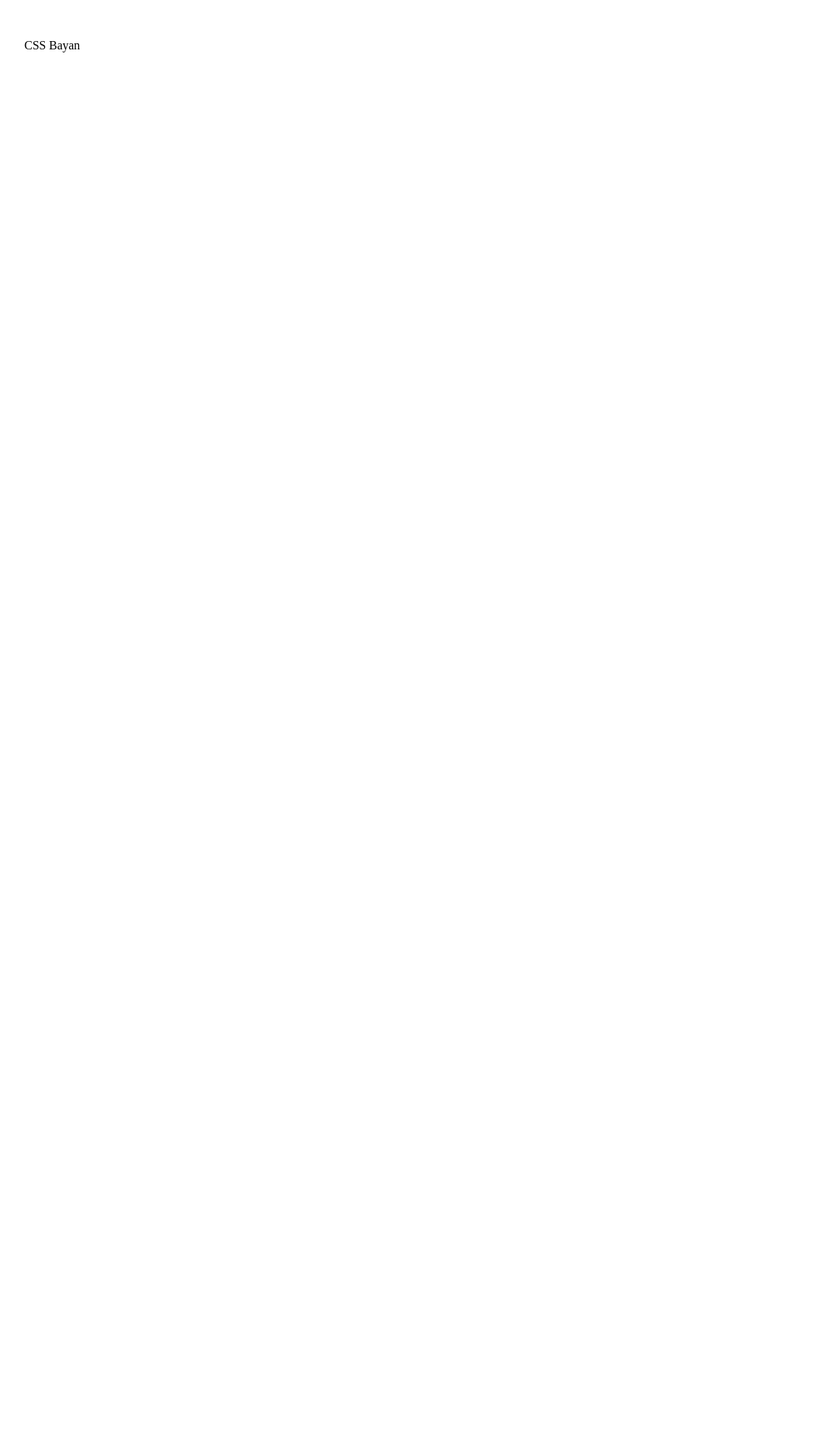
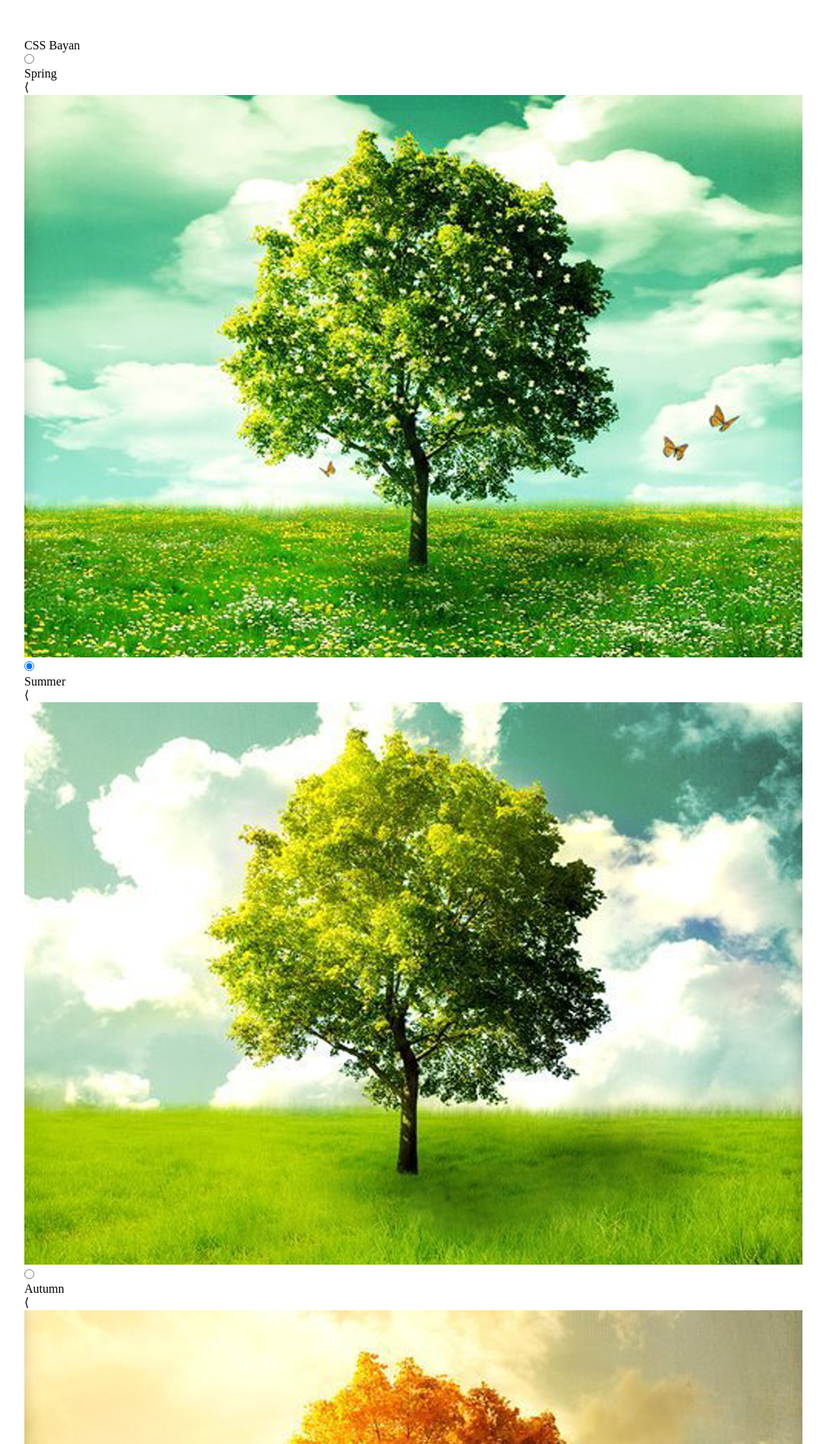
Before and after one commit to VOLSVIK/cssBayan, a plain HTML site: page cssBayan/index.html in a window 1280 px wide. Shown: the top 1900 px of the page at 76% size, without its empty margins (160-1247 px from the left). Before the commit the page ends 800 px from the top, so only its background shows below. Drawn offline with Linux system fonts and the light colour scheme.

Commit message:
feat: change index (Sun, 12-03-23 17:09:00)

```diff
--- a/cssBayan/index.html
+++ b/cssBayan/index.html
@@ -11,5 +11,38 @@
 </head>
 <body>
   <div class="titleBayan">CSS Bayan</div>
+  <div class="memeContentAll">
+    <div class="memeContent">
+        <input type="radio" name="meme" id="meme1"/>
+        <label for="meme1">
+          <div class="memeLine"></div>
+          <div class="memeTitle">
+            <a class="memeText">Spring</a><div class="memeArrow">&lang;</div>
+          </div>
+          <img src="spring.png" alt="spring" class="memePicture01">
+        </label>
+    </div>
+    <div class="memeContent">
+      <input type="radio" name="meme" id="meme2" checked="checked"/>
+      <label for="meme2">
+        <div class="memeLine"></div>
+        <div class="memeTitle">
+          <a class="memeText">Summer</a><div class="memeArrow">&lang;</div>
+        </div>
+        <img src="summer.png" alt="summer" class="memePicture01">
+      </label>
+    </div>
+
+   <div class="memeContent">
+    <input type="radio" name="meme" id="meme3"/>
+    <label for="meme3">
+      <div class="memeLine"></div>
+      <div class="memeTitle">
+        <a class="memeText">Autumn</a><div class="memeArrow">&lang;</div>
+      </div>
+      <img src="autumn.png" alt="autumn" class="memePicture01">
+    </label>
+   </div>
+  </div>
 </body>
 </html>
```
